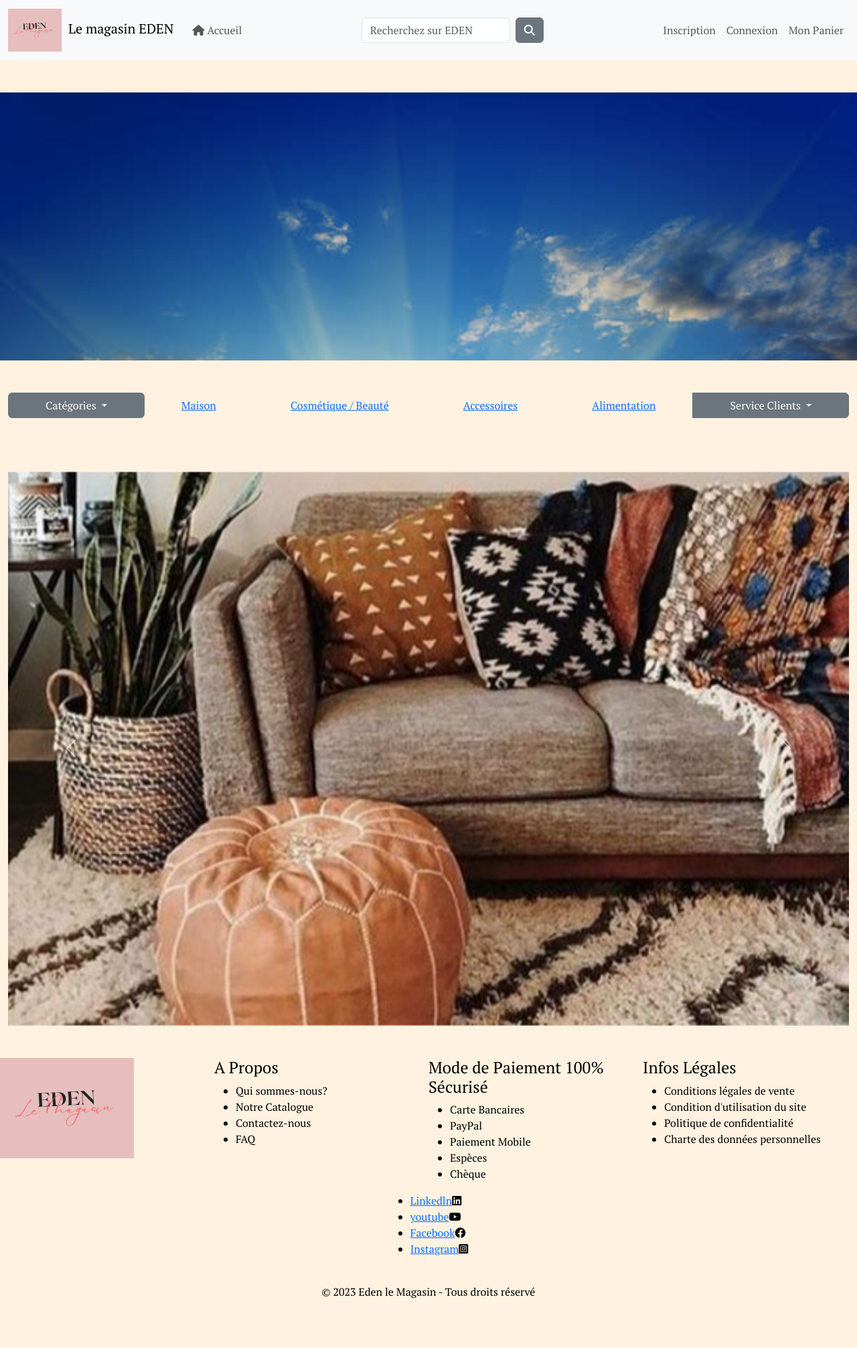
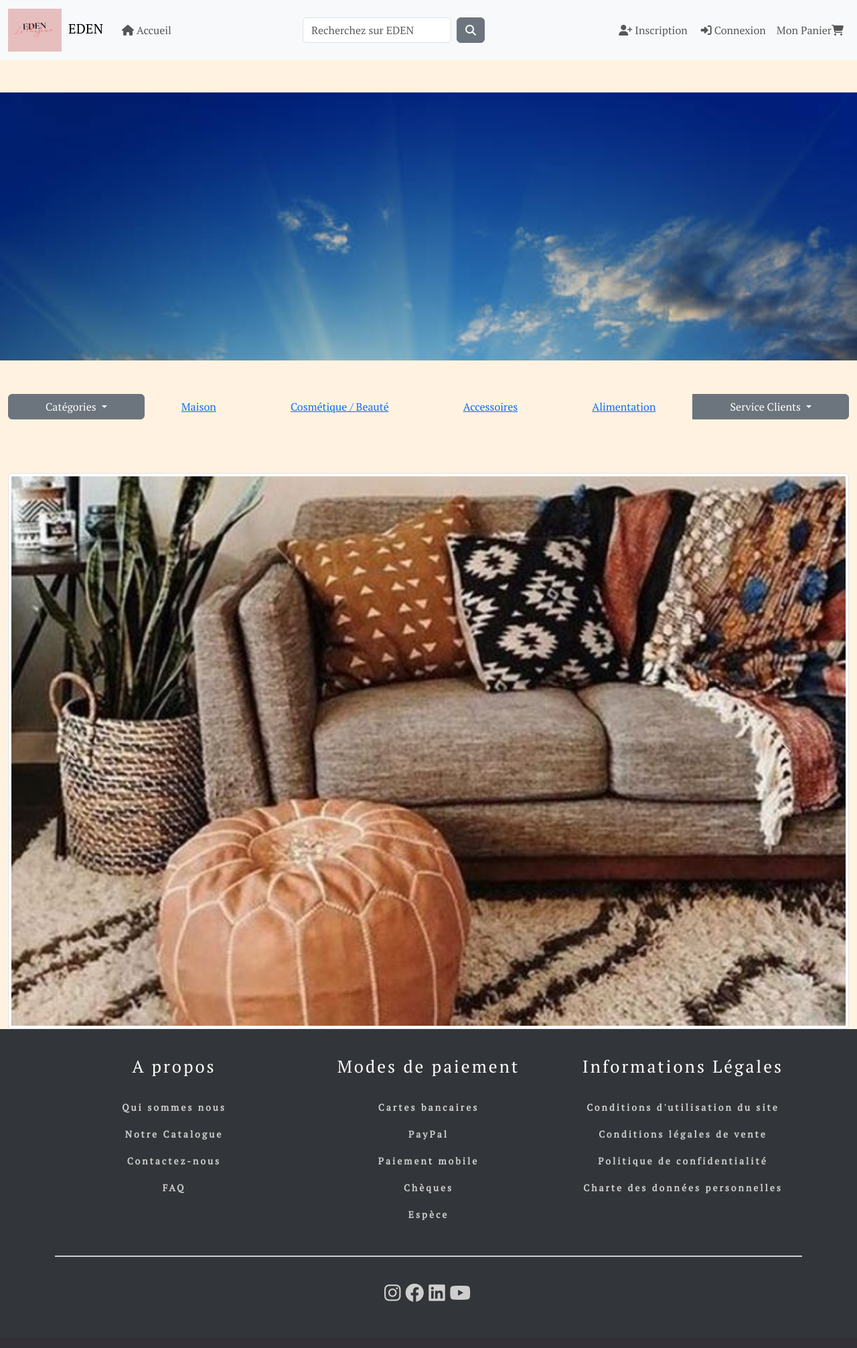
Before and after one commit to KimiaNMP/lemagasineden, a Symfony app: template templates/main/home.html.twig in a window 1280 px wide. Shown: the whole page at 67% size. After the commit the page ends 1943 px from the top, so only its background shows below. Run offline with Twig, Linux system fonts and the light colour scheme; the template is opened without the code that fills it, so the values that code supplies are empty; some libraries are stand-ins or nearby versions.

Commit message:
Ajout fonctionalité footer et langue

```diff
--- a/public/css/styles.css
+++ b/public/css/styles.css
@@ -16,7 +16,7 @@ body{
 
 /* Marge entre la navbar et le menu deroulant des produits*/
 .btn-group{
-    margin-top: 15px;
+    margin-top: 50px;
     display: flex;
     justify-content: space-around;
 }
@@ -34,3 +34,94 @@ body{
     background-size: cover;
 
 }
+
+/* css bootstrap footer */
+{
+    margin: 0px;
+    padding: 2px;
+    box-sizing: border-box;
+    font-family: 'PT Serif', serif;
+}
+
+.footer {
+    background-color: #323539;
+    background-size: cover;
+}
+
+
+.second {
+    margin-top: 40px;
+    margin-bottom: 50px;
+    color: rgb(206,206,206);
+    font-family: 'PT Serif', serif;
+    text-align: center;
+}
+
+.second2 {
+    margin-top: 40px;
+    margin-bottom: 50px;
+    color: rgb(206,206,206);
+    font-family: 'PT Serif', serif;
+    text-align: center;
+}
+
+.second h4 {
+    font-size: 20px;
+    letter-spacing: 3px;
+    position: relative;
+    margin-bottom: 20px;
+    font-size: 1.6em;
+    color: #fff;
+    padding-bottom: 0.5em;
+}
+
+
+.second li {
+    list-style: none;
+    padding-bottom: 30px;
+}
+
+.second a, .second2 a {
+    color: rgb(206, 206, 206);
+    text-decoration: none;
+    letter-spacing: 3px;
+    font-weight: bold;
+    font-size: 14px;
+    transition: 0.2s;
+}
+
+.second a:hover, .second2 a:hover {
+    color: #fff;
+    transition: 0.2s;
+    text-shadow: 1px 1px 20px rgba(0,0,0,1);
+    text-decoration: none
+
+}
+
+
+.third li {
+    list-style: none;
+    padding-bottom: 15px;
+}
+
+
+.third a {
+    color: rgb(206, 206, 206);
+    text-decoration: none;
+    letter-spacing: 3px;
+    font-weight: bold;
+    font-size: 14px;
+    transition: 0.2s;
+}
+/* Ligne de séparation dans le footer */
+.line {
+    height:2px;
+    background-color:rgb(206,206,206);
+    width:100%;
+}
+
+.container h1{
+    text-align:center;
+    margin-top:100px;
+    margin-bottom:100px;
+}
--- a/templates/main/home.html.twig
+++ b/templates/main/home.html.twig
@@ -36,28 +36,28 @@
               Service Clients
           </button>
           <ul class="dropdown-menu">
-              <li><a class="dropdown-item" href="#">Votre Compte</a></li>
-              <li><a class="dropdown-item" href="#">Vos commandes</a></li>
-              <li><a class="dropdown-item" href="#">Vos paiements</a></li>
+              <li><a class="dropdown-item" href="#">Mon Profil</a></li>
+              <li><a class="dropdown-item" href="#">Mon Panier</a></li>
+              <li><a class="dropdown-item" href="#">Mes paiements</a></li>
               <li><a class="dropdown-item" href="#">Contactez-nous</a></li>
           </ul>
 
       </div>
 
-      {# Slides de présentation et de défilement des produits par catégorie #}
+      {# Carousel Slides de présentation et de défilement des produits par catégorie #}
       <div id="carouselExampleAutoplaying" class="carousel slide" data-bs-ride="carousel">
           <div class="carousel-inner">
               <div class="carousel-item active">
-                  <img src="{{ asset('Images/Maison.jpg') }}" class="d-block w-100" alt="Maison">
+                  <img src="{{ asset('Images/Maison.jpg')  }}" class="d-block w-100 img-fluid img-thumbnail" alt="Maison">
               </div>
               <div class="carousel-item">
-                  <img src="{{ asset('Images/le-beurre-de-karite.jpg') }}" class="d-block w-100" alt="beurre de Karité">
+                  <img src="{{ asset('Images/le-beurre-de-karite.jpg') }}" class="d-block w-100 img-fluid img-thumbnail" alt="beurre de Karité">
               </div>
               <div class="carousel-item">
-                  <img src="{{ asset('Images/Coiffe-pagne-collier-boucles-perle-jaune.jpg') }}" class="d-block w-100" alt="Ensemble coiffe collier">
+                  <img src="{{ asset('Images/Coiffe-pagne-collier-boucles-perle-jaune.jpg') }}" class="d-block w-100 img-fluid img-thumbnail" alt="Ensemble coiffe collier">
               </div>
               <div class="carousel-item">
-                  <img src="{{ asset('Images/Miel-ivoirien.jpg') }}" class="d-block w-100" alt="Miel de Côte d'Ivoire">
+                  <img src="{{ asset('Images/Curcuma.jpg') }}" class="d-block w-100 img-fluid img-thumbnail" alt="Curcuma de Côte d'Ivoire">
               </div>
           </div>
           <button class="carousel-control-prev" type="button" data-bs-target="#carouselExampleAutoplaying" data-bs-slide="prev">
--- a/templates/partials/_footer.html.twig
+++ b/templates/partials/_footer.html.twig
@@ -1,58 +1,55 @@
-<footer class="footer-bs py-sm-5">
-    <div class="d-flex justify-content-start">
 
-        <div class="col-sm-3">
-            <a class="navbar-brand" href="{{ path('main_home') }}">
-                <img src="{{ asset('Images/logo-Eden-le-magasin.png') }}" alt="" width="200" height="150"
-                     class="d-inline-block align-text-right">
-            </a>
+<!-- footer -->
+<div class="footer">
+    <div class="container">
+        <div class="row">
+
+            <div class="col-md-4 col-xs-12">
+                <div class="second">
+                    <h4>A propos</h4>
+                    <p><a href="#">Qui sommes nous</a></p>
+                    <p><a href="#">Notre Catalogue</a></p>
+                    <p><a href="#">Contactez-nous</a></p>
+                    <p><a href="#">FAQ</a></p>
+                </div>
             </div>
 
-
-        <div class="col-sm-3">
-            <h4>A Propos</h4>
-            <ul>
-                <li>Qui sommes-nous?</li>
-                <li>Notre Catalogue</li>
-                <li>Contactez-nous</li>
-                <li>FAQ</li>
-             </ul>
+            <div class="col-md-4 col-xs-12">
+                <div class="second">
+                    <h4> Modes de paiement </h4>
+                    <p><a href="#">Cartes bancaires</a></p>
+                    <p><a href="#">PayPal</a></p>
+                    <p><a href="#">Paiement mobile</a></p>
+                    <p><a href="#">Chèques</a></p>
+                    <p><a href="#">Espèce</a></p>
+                </div>
             </div>
 
-        <div class="col-sm-3">
-            <h4>Mode de Paiement 100% Sécurisé</h4>
-            <ul>
-                <li>Carte Bancaires</li>
-                <li>PayPal</li>
-                <li>Paiement Mobile</li>
-                <li>Espèces</li>
-                <li>Chèque</li>
-            </ul>
+            <div class="col-md-4 col-xs-12">
+                <div class="second">
+                    <h4> Informations Légales</h4>
+                    <p><a href="#">Conditions d'utilisation du site</a></p>
+                    <p><a href="#">Conditions légales de vente</a></p>
+                    <p><a href="#">Politique de confidentialité</a></p>
+                    <p><a href="#">Charte des données personnelles</a></p>
                 </div>
-
-        <div class="col-sm-3">
-            <h4>Infos Légales</h4>
-            <ul>
-                <li>Conditions légales de vente</li>
-                <li>Condition d'utilisation du site</li>
-                <li>Politique de confidentialité</li>
-                <li>Charte des données personnelles</li>
-            </ul>
             </div>
 
         </div>
+    </div>
+    <div class="container">
+        <div class="row">
+            <div class="col-12">
+                <div class="line"></div>
+                <div class="second2">
+                    <a href="https://www.instagram.com/?hl=fr" target="_blank"> <i class="fa-brands fa-instagram fa-2x margin"></i></a>
+                    <a href="https://www.facebook.com" target="_blank"><i class="fa-brands fa-facebook fa-2x margin"></i></a>
+                    <a href="https://www.linkedin.com" target="_blank"> <i class="fab fa-linkedin fa-2x margin"></i></a>
+                    <a href="https://www.youtube.com" target="_blank"><i class="fab fa-youtube fa-2x margin" ></i></a>
 
-    <div class="d-flex justify-content-evenly">
-        <ul>
-            <li><a href="https://fr.linkedin.com/" target="_blank">Linkedln</a><i class="fa-brands fa-linkedin"></i></li>
-            <li><a href="https://www.youtube.com" target="_blank">youtube</a><i class="fa-brands fa-youtube"></i></li>
-            <li><a href="https://www.facebook.com" target="_blank">Facebook</a><i class="fa-brands fa-facebook"></i></li>
-            <li><a href="https://www.instagram.com/?hl=fr" target="_blank">Instagram</a><i class="fa-brands fa-square-instagram"></i></li>
-        </ul>
                 </div>
 
-    <div class="align-self-end my-4">
-            <p class="col-12 text-center">© 2023 Eden le Magasin - Tous droits réservé</p>
             </div>
-
-</footer>
+        </div>
+    </div>
+</div>
--- a/templates/partials/_main_navbar.html.twig
+++ b/templates/partials/_main_navbar.html.twig
@@ -4,7 +4,7 @@
 
         {# Logo et titre du site #}
         <a class="navbar-brand" href=""{{ path('main_home') }}>
-            <img class="img-fluid main-navbar-logo" src="{{ asset('Images/logo-Eden-le-magasin.png') }}" alt="" width="80" height="20">Le magasin EDEN
+            <img class="img-fluid main-navbar-logo" src="{{ asset('Images/logo-Eden-le-magasin.png') }}" alt="" width="80" height="20">EDEN
         </a>
 
         {# Le bouton burger#}
@@ -22,8 +22,8 @@
                 <li class="nav-item">
                 <a href="{{ path('main_home') }}" class="nav-link{{ route == 'main_home' ? ' active' }}"><i class="fa-solid fa-house mx-1"></i>Accueil</a>
                 </li>
+            </ul>
 
-        </ul>
             {# Formulaire de recherche produits #}
              <form class="d-flex">
                  <input name="s" class="form-control me-2" type="search" placeholder="Recherchez sur EDEN" aria-label="Search">
@@ -33,17 +33,60 @@
             {# Paquet des boutons à droite #}
             <ul class="navbar-nav ms-auto mb-2 mb-lg-0">
 
-            <li class="nav-item">
-                <a class="nav-link" href="#">Inscription</a>
-            </li>
-            <li class="nav-item">
-                <a class="nav-link" href="#">Connexion</a>
-            </li>
-            <li class="nav-item">
-                <a class="nav-link" href="#">Mon Panier</a>
+                {# Affichage des liens réservés aux utilisateurs connectés #}
+                {% if app.user.userIdentifier %}
+
+                    {# Menu déroulant #}
+                    <li class="nav-item dropdown">
+
+                        {# Texte du bouton du menu déroulant #}
+                        <a class="nav-link dropdown-toggle text-light" href="#" id="profil-dropdown" role="button" data-bs-toggle="dropdown" aria-haspopup="true" aria-expanded="false">
+
+                            {# Affichage du nom de l'utilisateur connecté #}
+                            <i class="fas fa-user mx-1"></i>{{ app.user.userIdentifier }}
+                        </a>
+
+                        {# Liste des liens du menu déroulant #}
+                        <div class="dropdown-menu" aria-labelledby="profil-dropdown">
+
+                            {# Lien de la page mon profil #}
+                            <a class="dropdown-item" href="{{ path('main_profil') }}"><i class="fas fa-users-cog me-1"></i>Mon Profil</a>
+
+                            {# Séparateur #}
+                            <div class="dropdown-divider"></div>
+
+                            {# Lien de la page de déconnexion #}
+                            <a class="dropdown-item" href="{{ path('app_logout') }}"><i class="fas fa-sign-out-alt me-1"></i>Déconnexion</a>
+
+                        </div>
+
                     </li>
 
+                {# Affichage des liens reservés aux utilisateurs non connectés #}
+                {% else %}
+
+                    {# Lien de la page d'inscription #}
+                    <li class="nav-item">
+                        <a href="{{ path('app_register') }}" class="nav-link{{ route == 'app_register' ? ' active' }}"><i class="fa-solid fa-user-plus mx-1"></i>Inscription
+                        </a>
+                    </li>
+
+                    {# Lien de la page de connexion #}
+                    <li class="nav-item">
+                        <a href="{{ path('app_login') }}" class="nav-link{{ route == 'app_login' ? ' active' }}"><i class="fa-solid fa-right-to-bracket mx-1"></i>Connexion
+                        </a>
+                    </li>
+
+                {% endif %}
+
+
+                {# Lien de la page mon panier #}
+                <li class="nav-item">
+                    <a class="nav-link" href="#">Mon Panier<i class="fa-solid fa-cart-shopping"></i></a>
+                </li>
             </ul>
+        </div>
 
     </div>
+
 </nav>
```
Also changed, not shown: templates/main/profil.html.twig (added, +52 -0 lines), templates/partials/_flashes.html.twig (added, +31 -0 lines), 2 other files. Lines whose indentation alone changed are shown as unchanged.
